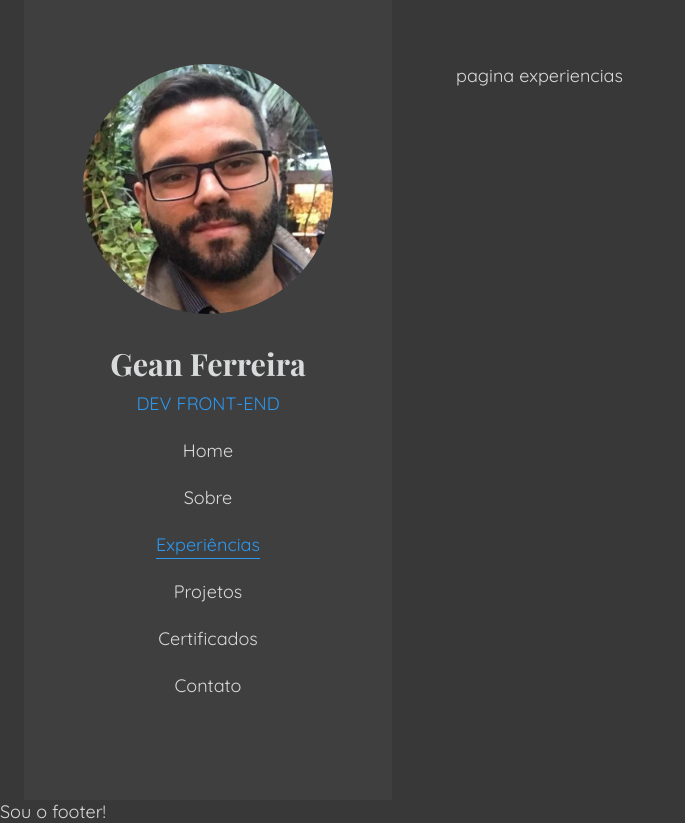
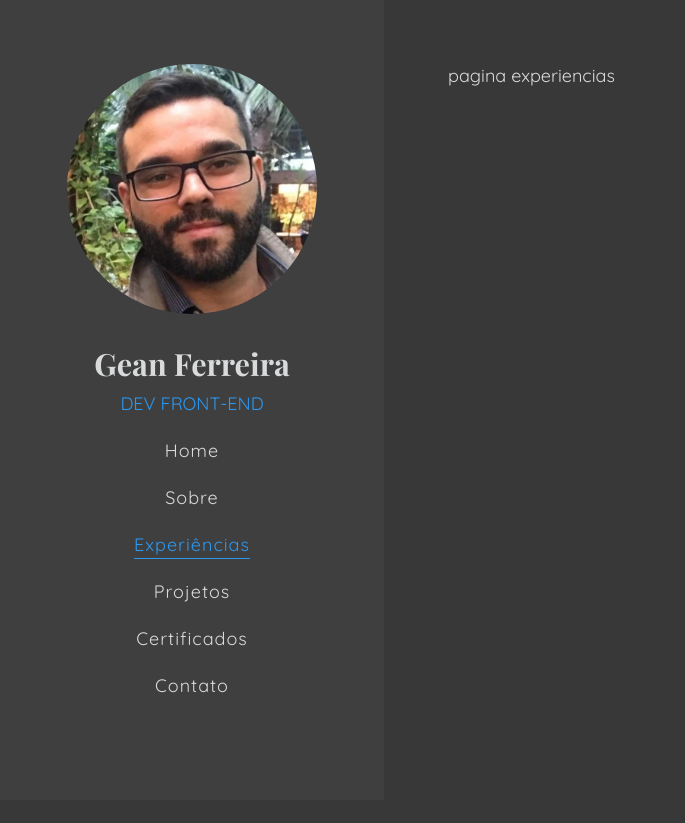
Before and after one commit to gean-ferreira/evodux-site, a Nuxt app: page /experiencias in a window 1280 px wide. Shown: the whole page, without its empty margins (0-685 px from the left). After the commit the page ends 800 px from the top, so only its background shows below. Built offline with nearby package versions, Linux system fonts and the light colour scheme.

Commit message:
style: Ajustes
Remove o Footer do layout principal, refatora arquitetura HTML seguindo o design BEM, altera espaçamento dos links da navbar, add scroll no aside para viewports muito pequeno e retira padding da class container

```diff
--- a/assets/scss/base/_grid.scss
+++ b/assets/scss/base/_grid.scss
@@ -1,6 +1,5 @@
 .container {
   margin: 0 auto;
-  padding: 0 24px;
 
   @media (min-width: map-get($breakpoints, lg)) {
     max-width: map-get($breakpoints, lg);
--- a/components/sections/Aside.vue
+++ b/components/sections/Aside.vue
@@ -2,7 +2,9 @@
   <aside class="aside" :class="{ 'aside--open': asideStore.isOpen }">
     <div class="aside__infos">
       <img class="aside__img" :src="MyPhoto" alt="Foto de perfil" />
-      <h1 @click="asideStore.close" class="aside__name"><NuxtLink to="/">Gean Ferreira</NuxtLink></h1>
+      <h1 @click="asideStore.close" class="aside__name">
+        <NuxtLink to="/">Gean Ferreira</NuxtLink>
+      </h1>
       <span class="aside__position" @click="asideStore.close"
         ><NuxtLink to="/">DEV FRONT-END</NuxtLink></span
       >
@@ -30,6 +32,7 @@
     text-align: center;
     background-color: $grey-2;
     padding: 64px 0;
+    overflow: auto;
 
     @media (min-width: map-get($breakpoints, lg)) {
       position: static;
--- a/components/sections/Navbar.vue
+++ b/components/sections/Navbar.vue
@@ -42,7 +42,7 @@
 
     &__link {
       position: relative;
-      color: inherit; // Herda a cor padrão do texto
+      letter-spacing: 1px;
 
       &::after {
         content: '';
--- a/layouts/default.vue
+++ b/layouts/default.vue
@@ -1,19 +1,18 @@
 <template>
   <section
     class="app container"
-    :class="{ 'app--aside-open': asideStore.isOpen }"
+    :class="{ 'app__aside--open': asideStore.isOpen }"
   >
     <Aside />
     <Hamburger />
-    <section @click="asideStore.close" class="content">
+    <section @click="asideStore.close" class="app__content">
       <slot />
     </section>
   </section>
-  <Footer />
 </template>
 
 <script setup lang="ts">
-  import { Aside, Footer } from 'sections'
+  import { Aside } from 'sections'
   import Hamburger from 'elements/Hamburger'
   import { useAsideStore } from 'stores/aside'
   const asideStore = useAsideStore()
@@ -27,12 +26,10 @@
     @media (min-width: map-get($breakpoints, lg)) {
       display: flex;
     }
-    &.app--aside-open {
+    &.app__aside--open {
       overflow: hidden;
-      @media (min-width: map-get($breakpoints, lg)) {
-      }
     }
-    &.app--aside-open .content {
+    &.app__aside--open .app__content {
       opacity: 0.3;
       transform: translateX(60%);
       overflow: hidden;
@@ -42,7 +39,7 @@
         opacity: 1;
       }
     }
-    .content {
+    &__content {
       padding: 96px 24px 64px 24px;
       overflow: auto;
       transition: transform 0.3s ease;
```
